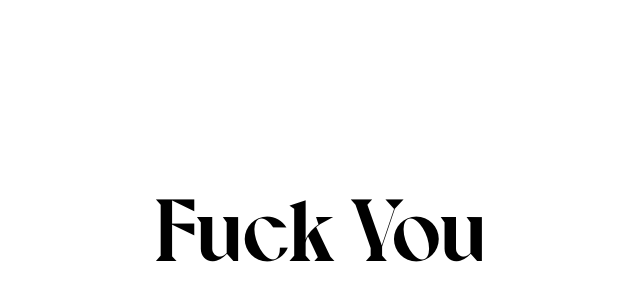
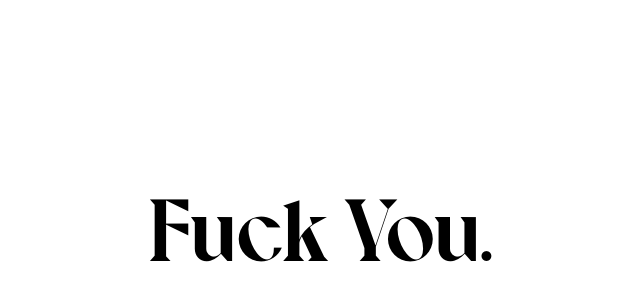
Before and after one commit to stefanocerri/mind---dimension, a Next.js app: page / in a window 1280 px wide. Shown: the part 176-476 px from the top of the page, without its empty margins (319-959 px from the left). Built offline with nearby package versions, Linux system fonts and the light colour scheme.

Commit message:
Update text

```diff
--- a/pages/index.js
+++ b/pages/index.js
@@ -3,7 +3,7 @@ import styled from 'styled-components'
 export default function Home() {
   return (
     <StyledBox>
-      <StyledTitle>Fuck You</StyledTitle>
+      <StyledTitle>Fuck You.</StyledTitle>
     </StyledBox>
   );
 }
```
